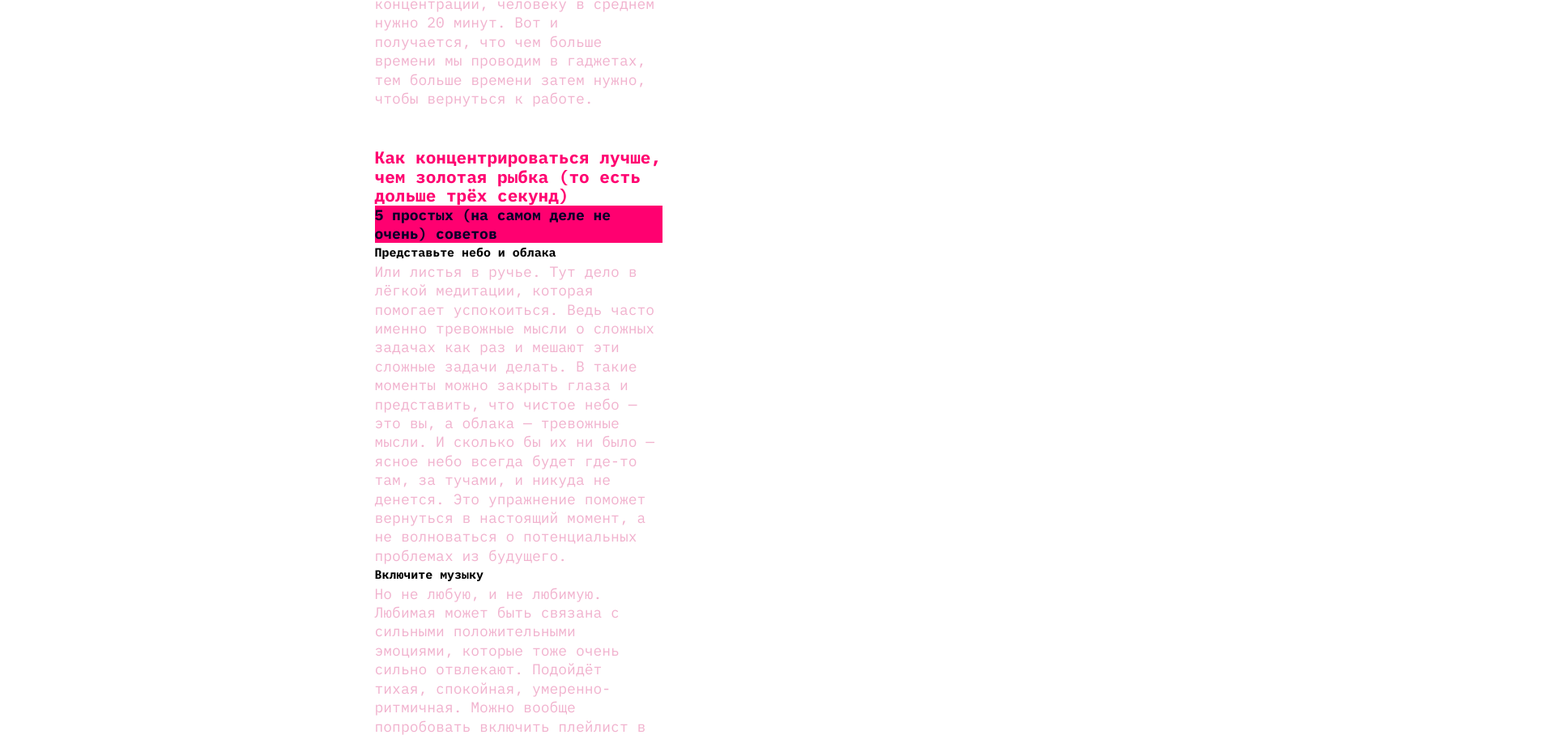
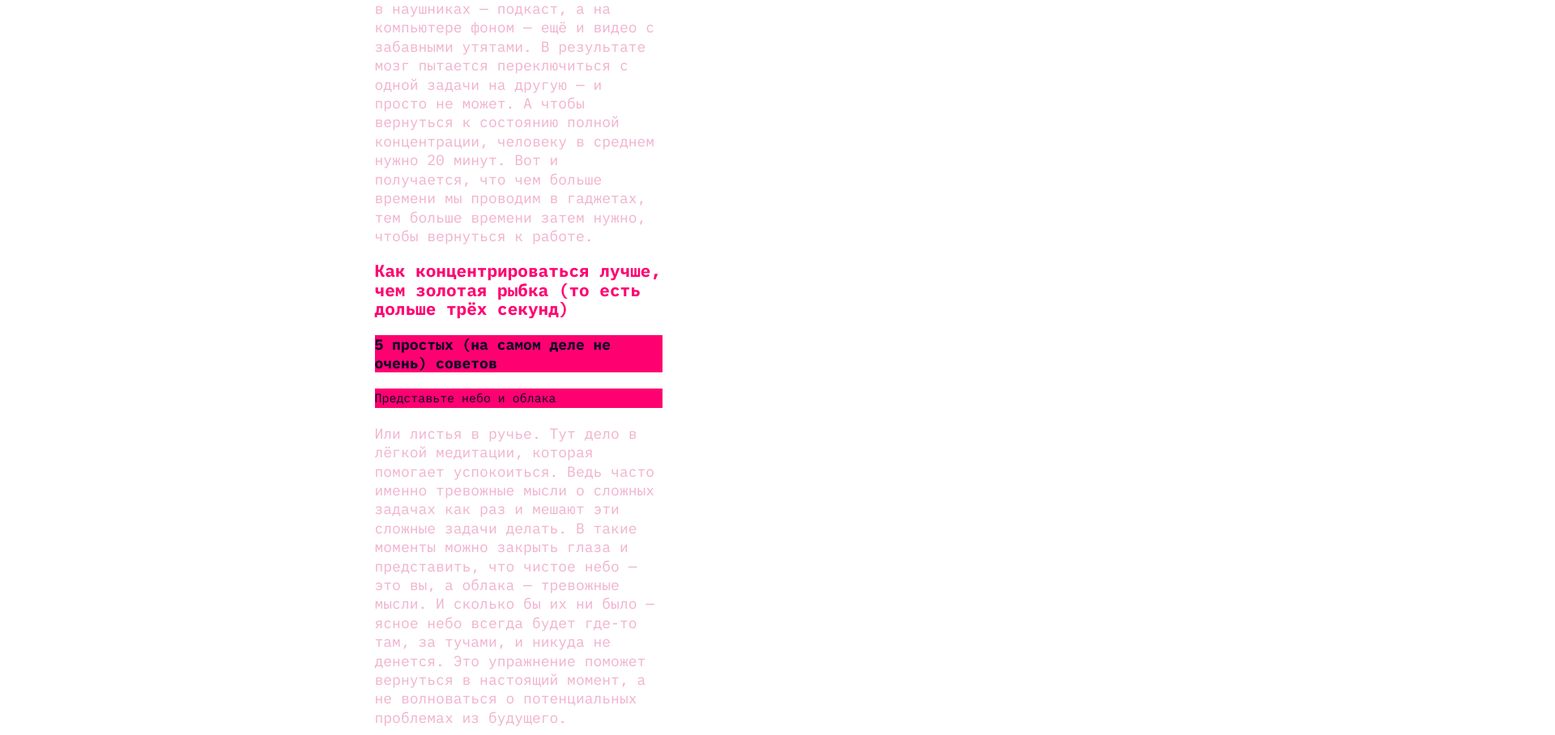
Before and after one commit to SkiFoxi/slozhno-sosredotochitsya, a plain HTML site: page index.html in a window 1280 px wide. Shown: the part 2554-3462 px from the top of the page at 81% size, 1920 px wide, since content can reach past the window. Drawn offline with Linux system fonts and the light colour scheme.

Commit message:
додклал main

```diff
--- a/styles/style.css
+++ b/styles/style.css
@@ -9,6 +9,7 @@ body {
   font-family: "IBM Plex Mono", Raleway;
   font-size: 18px;
   font-weight: 400;
+
 
 }
 .page {
@@ -118,19 +119,19 @@ body {
 }
 
 .main {
+  display: grid;
+  width: 100%;
   padding: var(--main-padding);
   font-weight: 400;
   line-height: 130%;
-  margin-top: var(--section-padding);
-  margin-bottom: var(--section-padding);
+  margin-top:  var( --section-padding);
+  margin-bottom:  var( --section-padding);
+  gap: 20px;
 }
 
 .main__section {
-  padding-bottom: var(--main-section-padding);
-}
-
-.main__section:last-child{
-  padding-bottom: 0;
+  display: grid;
+  gap: 20px;
 }
 
 .main__section-title {
@@ -153,7 +154,9 @@ body {
 }
 
 .main__section-subtitle-item {
-
+  font-weight: 400;
+  color: var(--main-subtitle-color);
+  background-color: var(--main-subtitle-background-color);
 }
 
 .main__section-picture {
@@ -169,5 +172,5 @@ body {
 }
 
 .main__section-icon {
-
+  width: 100%;
 }
```
